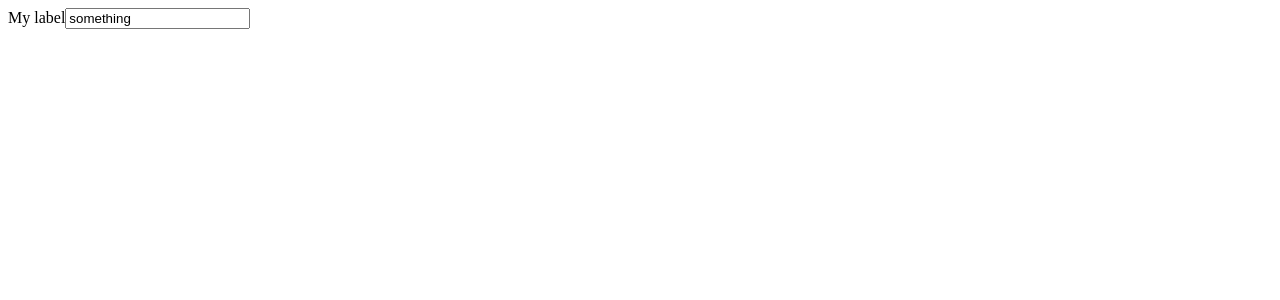
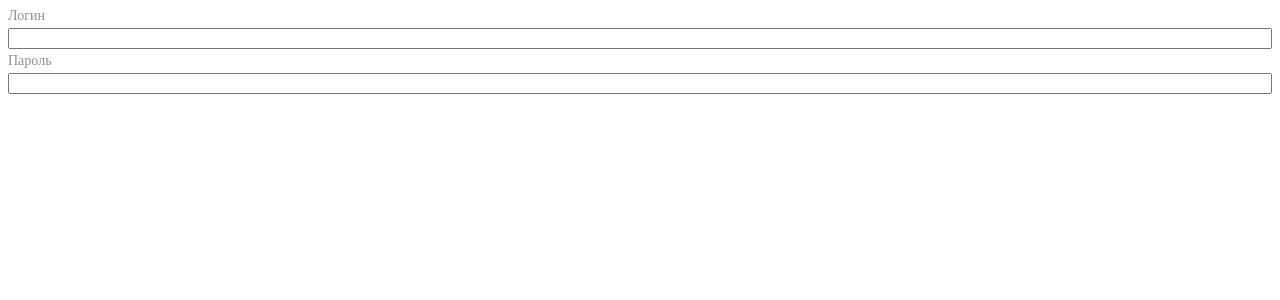
Before and after one commit to Pgr18/My_react_learning, a React (Create React App) app: page / in a window 1280 px wide. Shown: the top 300 px of the page. Built offline with nearby package versions, Linux system fonts and the light colour scheme.

Commit message:
class 3 completed. Login/password changable page

```diff
--- a/src/components/textFIeld/TextField.tsx
+++ b/src/components/textFIeld/TextField.tsx
@@ -1,12 +1,15 @@
 import { ChangeEvent, FC } from 'react';
 import { TextFieldProps } from './TextFieldProps';
-
+import './textFieldStyles.css';
+import clsx from 'classnames';
 
 
 export const TextField: FC<TextFieldProps> = props => {
     const {
-        error,
+        info,
+        infoType = 'success',
         labelText,
+        lblWeight,
         onChange,
         type = "text",
         value
@@ -18,11 +21,16 @@ export const TextField: FC<TextFieldProps> = props => {
     };
 
     return (
-        <div>
-            <label>{labelText}</label>
-            <input type = {type} value = {value} onChange = {changeValueHandler} />
-            <span>{error}</span>
-
+        <div className = "container">
+            <label className = {clsx('container__lbl', {
+                'container__lbl_strong': lblWeight === 'strong'
+            })}>{labelText}</label>
+            <input className = "containter__input" type = {type} value = {value} onChange = {changeValueHandler} />
+            <span className = {clsx('container__info', {
+                'container__info_info':infoType === 'info',
+                'container__info_error':infoType === 'error',
+                'container__info_success':infoType === 'success',
+            })}>{info}</span>
         </div>
     );
 }
--- /dev/null
+++ b/src/components/textFIeld/textFieldStyles.css
@@ -0,0 +1,39 @@
+.container {
+    box-sizing: border-box;
+    display: flex;
+    flex-direction: column;
+    gap: 4px;
+}
+
+.container__lbl {
+    color: #8f8f8f;
+    font-size: 14px;
+}
+
+.container__lbl_strong {
+    font-weight: 600;
+}
+
+container__input {
+    border: none;
+    border-bottom: 1px solid blue;
+    outline: none;
+    padding: 0;
+    font-size: 14px;
+}
+
+.container__info {
+    font-size: 12px;
+}
+
+.container__info_error {
+    color: red;
+}
+
+.container__info_success {
+    color: green;
+}
+
+.container__info_blue {
+    color: lightblue;
+}
--- a/src/pages/login/LoginPage.tsx
+++ b/src/pages/login/LoginPage.tsx
@@ -1,10 +1,25 @@
-import { FC } from 'react';
+import { FC, useState } from 'react';
 import { TextField } from '../../components/textFIeld';
 
 export const LoginPage: FC = () => {
+    const [login,setlogin] = useState<string>('');
+
+    const [password, setPassword] = useState<string>('');
+
+
+    const loginChangedHandler = (value: string) => {
+        setlogin(value);
+    }
+
+    const passwordChangedHandler = (value: string) => {
+        setPassword(value);
+    }
+
+
     return (
         <>
-            <TextField labelText = "My label" value = "something"/>
+            <TextField labelText = "Логин" value = {login} type = "text" onChange = {loginChangedHandler}/>
+            <TextField labelText = "Пароль" value = {password} type = "password" onChange = {passwordChangedHandler}/>
         </>
     );
 };
```
Also changed, not shown: src/components/textFIeld/TextFieldProps.ts (+6 -1 lines).
